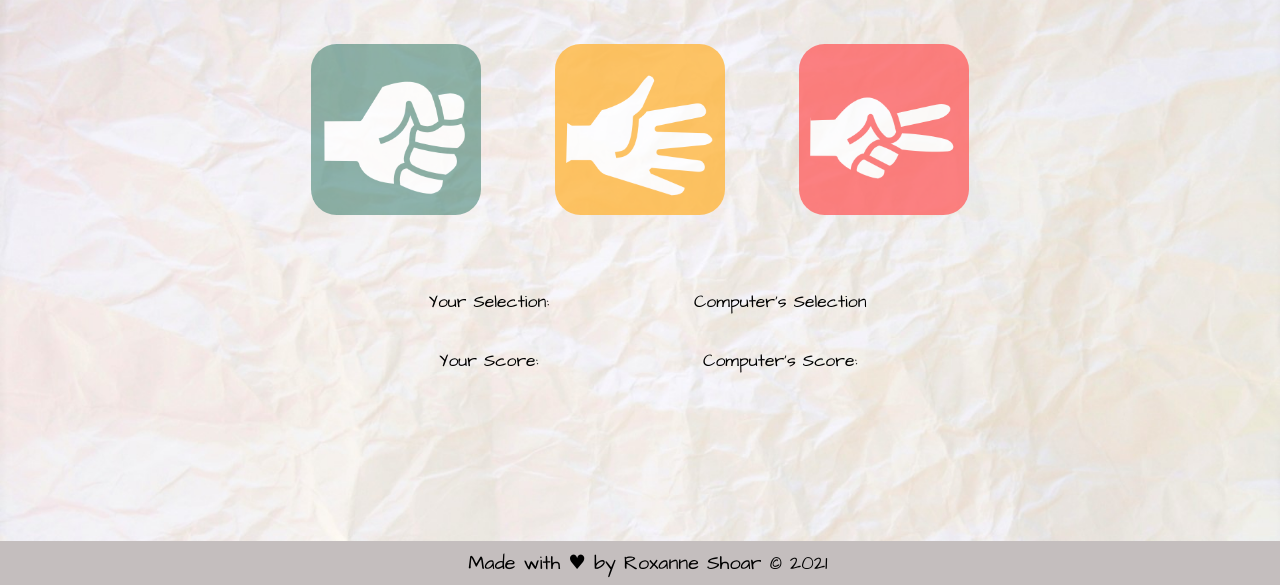
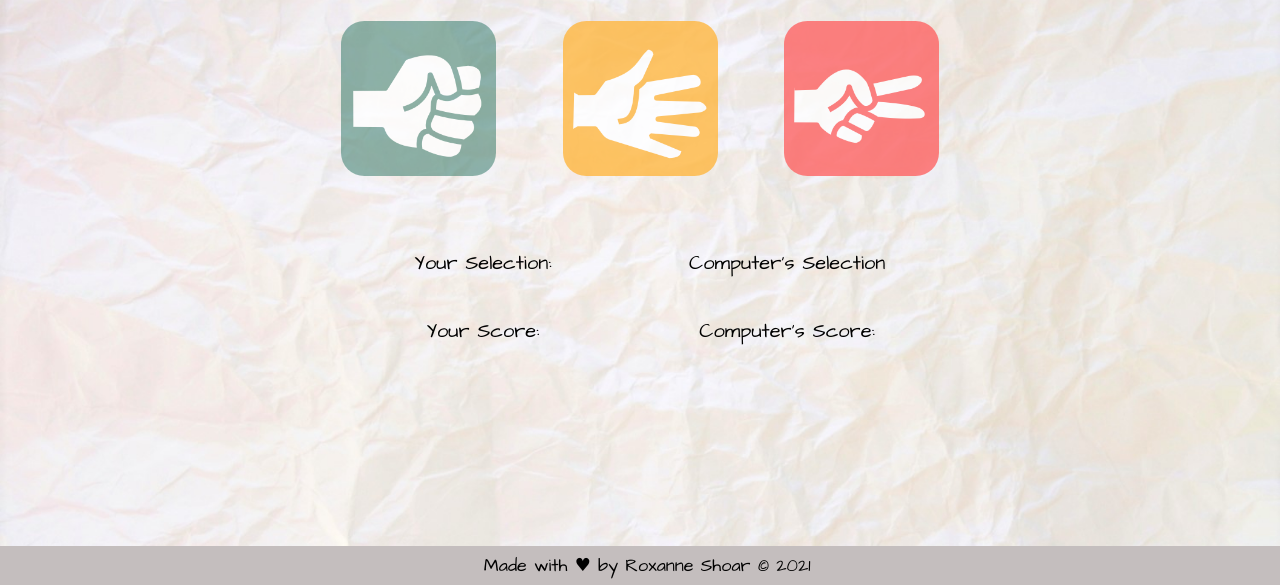
Before and after one commit to roxannecodes/Rock-Paper-Scissors, a plain HTML site: page index.html in a window 1280 px wide. Shown: the part 215-800 px from the top of the page. Drawn offline with Linux system fonts and the light colour scheme.

Commit message:
Mobile responsive display

```diff
--- a/style.css
+++ b/style.css
@@ -84,9 +84,12 @@ width:100%;
 /* MQ-- PC */
 
 @media screen and (min-width: 1024px){
-  body {
-    zoom:1.1;
-  }
+#grid {
+  padding-top:50px;
+}
+#grid  p {
+  font-size:20px;
+}
 }
 
 /* MQ--mobile portriat */
@@ -102,7 +105,11 @@ padding-top:0;
   grid-template-columns: repeat (1, 1fr);
   grid-template-rows:auto;
   max-width:300px;
-
+  grid-gap:auto;
+}
+#user-choice, #user-score {
+position: relative;
+right:15px;
 }
 
 footer {
```
